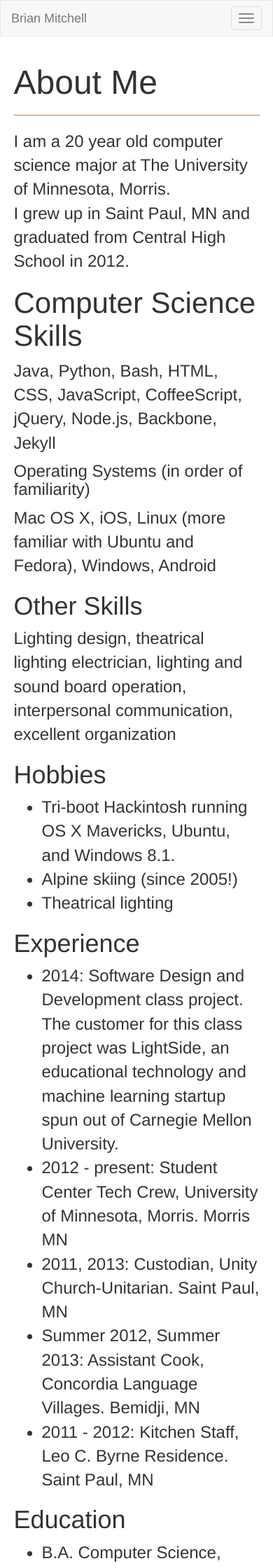
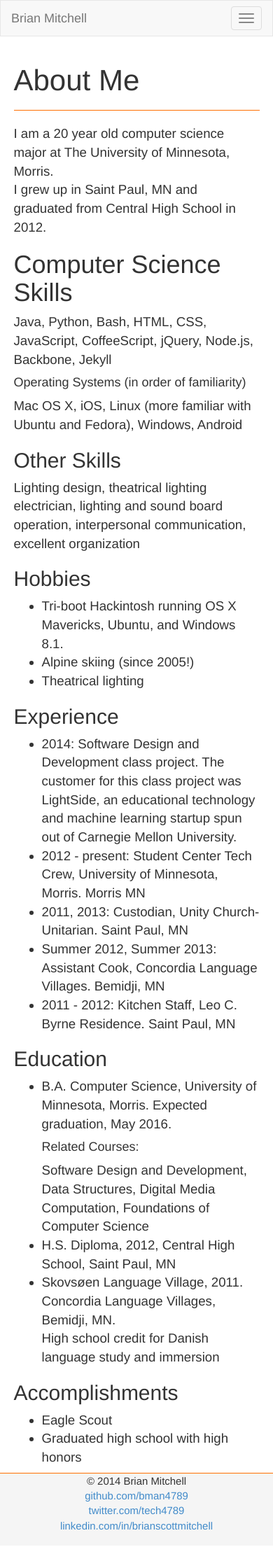
Before and after one commit to BrianMitchL/brianm.me, a Jekyll site: the page built from about/index.html, in a window 390 px wide. Shown: the top 2240 px of the page at 70% size. Built offline with Jekyll 4.4.1, drawn with Linux system fonts in a browser that asks for light colours; nearby versions of some CDN libraries; after the commit the page ends 2208 px from its top, so only the background shows below that.

Commit message:
Tweaked font size on mobile, moved CSS to load before <body>

```diff
--- a/_includes/head.html
+++ b/_includes/head.html
@@ -8,3 +8,7 @@
 <script src="http://html5shim.googlecode.com/svn/trunk/html5.js"></sc\
     ript>
 <![endif]-->
+<link rel="stylesheet" href="/assets/bootstrap/css/bootstrap.min.css" type="text/css">
+<link rel="stylesheet" href="/assets/css/style.css" type="text/css" media="all" />
+<link rel="stylesheet" href="/assets/css/tablet.css" type="text/css" media="screen and (min-width:651px) and (max-width: 1024px), screen and (min-device-width: 768px) and (max-device-width: 1024px)" />
+<link rel="stylesheet" href="/assets/css/mobile.css" type="text/css" media="handheld, screen and (max-width: 650px), screen and (max-device-width: 480px)" />
--- a/_layouts/default.html
+++ b/_layouts/default.html
@@ -26,11 +26,6 @@
     ga('send', 'pageview');
 </script>
 
-
-<link rel="stylesheet" href="/assets/bootstrap/css/bootstrap.min.css" type="text/css">
-<link rel="stylesheet" href="/assets/css/style.css" type="text/css" media="all" />
-<link rel="stylesheet" href="/assets/css/tablet.css" type="text/css" media="screen and (min-width:651px) and (max-width: 1024px), screen and (min-device-width: 768px) and (max-device-width: 1024px)" />
-<link rel="stylesheet" href="/assets/css/mobile.css" type="text/css" media="handheld, screen and (max-width: 650px), screen and (max-device-width: 480px)" />
 <div id="fb-root"></div>
 <script>(function(d, s, id) {
     var js, fjs = d.getElementsByTagName(s)[0];
--- a/assets/css/mobile.css
+++ b/assets/css/mobile.css
@@ -1,31 +1,31 @@
 /* whole site */
 
 body {
-    font-size:18pt;
+    font-size:14pt;
 }
 
 h1 {
-    font-size: 48px;
+    font-size: 42px;
 }
 
 h2 {
-    font-size: 42px;
+    font-size: 36px;
 }
 
 h3 {
-    font-size: 36px;
+    font-size: 30px;
 }
 
 h4 {
-    font-size: 30px;
+    font-size: 24px;
 }
 
 h5 {
-    font-size: 24px;
+    font-size: 18px;
 }
 
 h6 {
-    font-size: 18px;
+    font-size: 14px;
 }
 
 .body {
```
